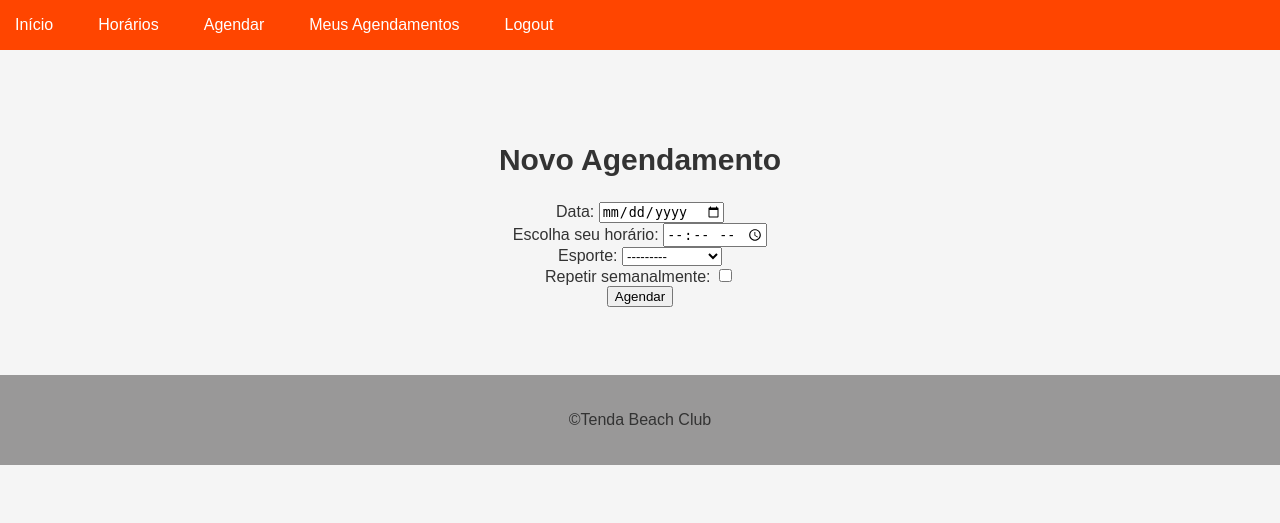
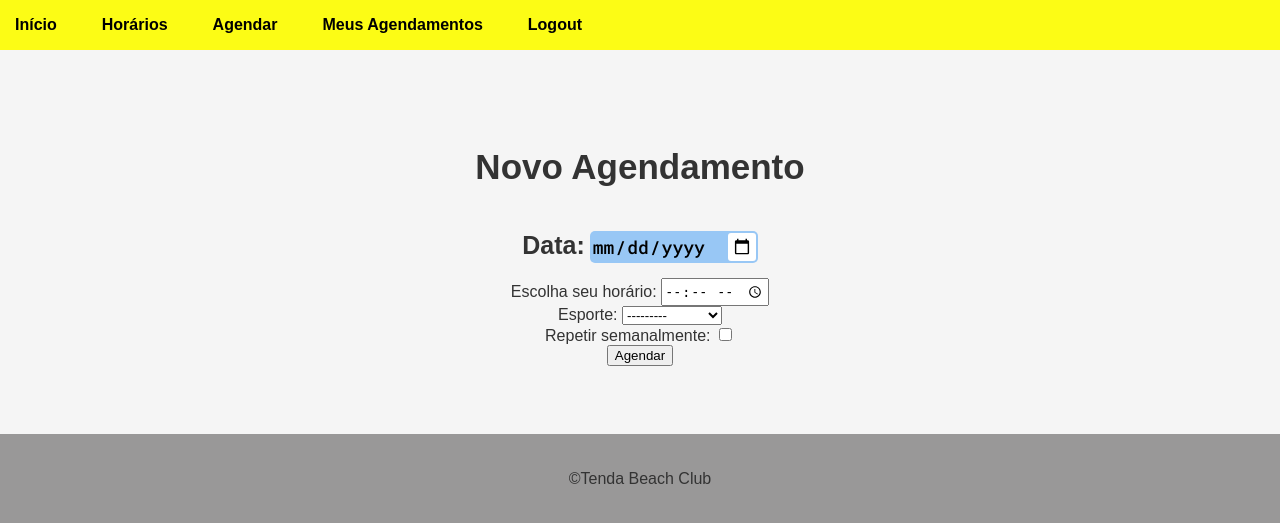
Before and after one commit to Lucas-Espindola-dev/tenda_fitness, a Django app: page /appointments/new/ in a window 1280 px wide. Shown: the top 523 px of the page. Run offline with Django 5.2, Linux system fonts and the light colour scheme; the visitor is signed in with stand-in values (Sample User, id 1).

Commit message:
A lot of updates

```diff
--- a/static/css/styles.css
+++ b/static/css/styles.css
@@ -7,14 +7,14 @@ body {
 }
 
 header{
-    background-color: orangered;
-    color: #fff;
+    background-color: rgb(252, 252, 21);
+    color: black;
     text-align: center;
 }
 
 nav {
-    background-color: orangered;
-    color: #fff;
+    background-color: rgb(252, 252, 21);
+    color: black;
     height: 50px;
     display: flex;
     justify-content: space-between;
@@ -35,8 +35,9 @@ header nav ul li {
 
 header nav ul li a {
     text-decoration: none;
-    color: #fff;
+    color: black;
     font-size: 16px;
+    font-weight: bold;
     padding: 15px;
     transition: all 0.3s ease;
 }
@@ -82,7 +83,7 @@ footer {
     width: 300px;
     color: #fff;
     margin-right: 8px;
-    background: orangered;
+    background: rgb(252, 252, 21);
     display: inline-flex;
     flex-direction: column;
     align-items: stretch;
@@ -94,17 +95,18 @@ footer {
     line-height: 2em;
     text-decoration: none;
     text-align: center;
+    border-radius: 5px;
 }
 
 .scheduling_button i{
     padding-top: 30px;
     font-size: 35px;
-    color: whitesmoke;
+    color: black;
 }
 
 .scheduling_button p{
     padding-top: -5px;
-    color: white;
+    color: black;
     font-size: 25px;
 }
 
@@ -112,7 +114,7 @@ footer {
     width: 300px;
     color: #fff;
     margin-right: 8px;
-    background: rgb(78, 21, 21);
+    background: rgb(53, 50, 50);
     display: inline-flex;
     flex-direction: column;
     align-items: stretch;
@@ -124,6 +126,7 @@ footer {
     line-height: 2em;
     text-decoration: none;
     text-align: center;
+    border-radius: 5px;
 }
 
 .my_account_buttom i {
@@ -140,9 +143,40 @@ footer {
 
 .main_title h2 {
     text-align: center;
-    font-size: 30px;
+    font-size: 35px;
 }
 
 .new_appointment_form {
     text-align: center;
 }
+
+.form_day {
+    display: flex;
+    justify-content: center;
+    font-size: 25px;
+    margin-top: 15px;
+    margin-bottom: 15px;
+    width: 100%;
+}
+
+.form_day label {
+    padding-right: 5px;
+    font-weight: bold;
+}
+
+.form_day input {
+    background-color: #98c7f5;
+    font-size: 18px;
+    padding: 2px;
+    font-family: "Roboto Mono", monospace;
+    border: none;
+    outline: none;
+    border-radius: 5px;
+}
+
+::-webkit-calendar-picker-indicator{
+    background-color: #ffffff;
+    padding: 5px;
+    cursor: pointer;
+    border-radius: 3px;
+}
```
